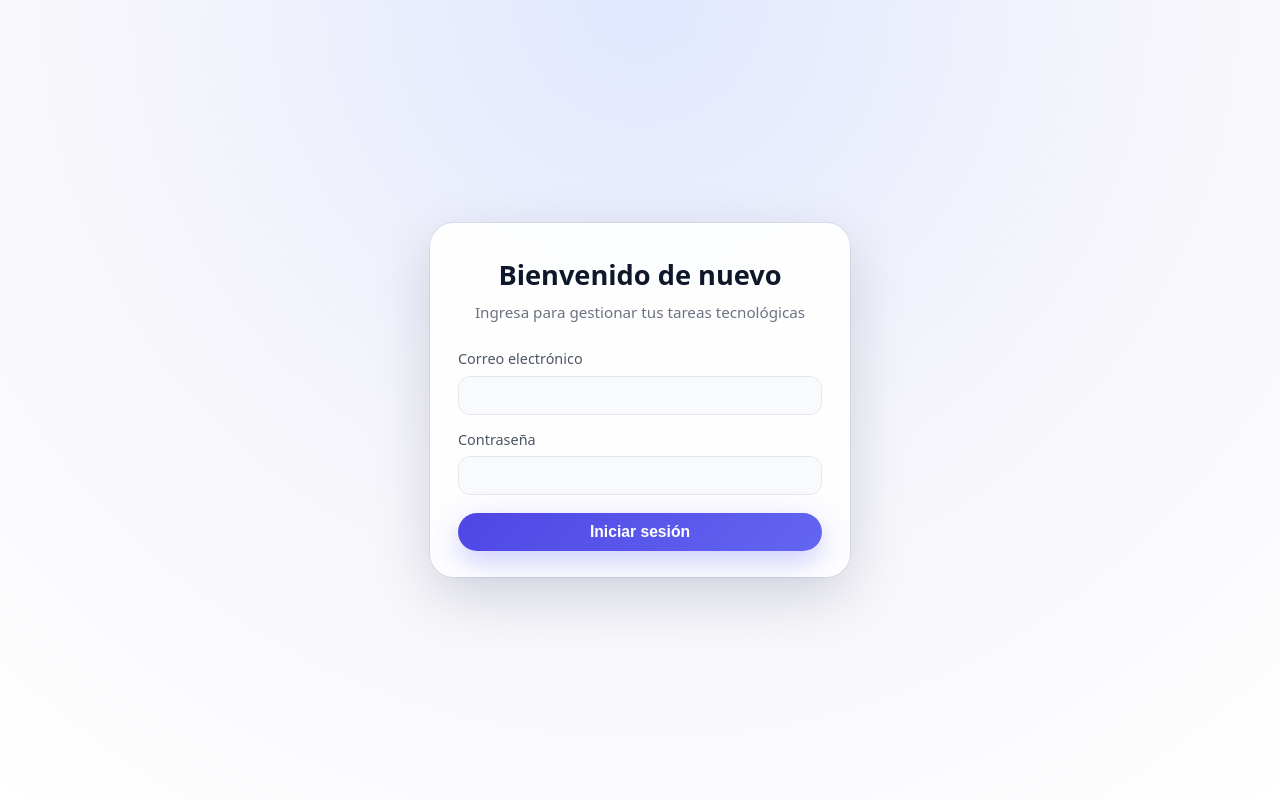
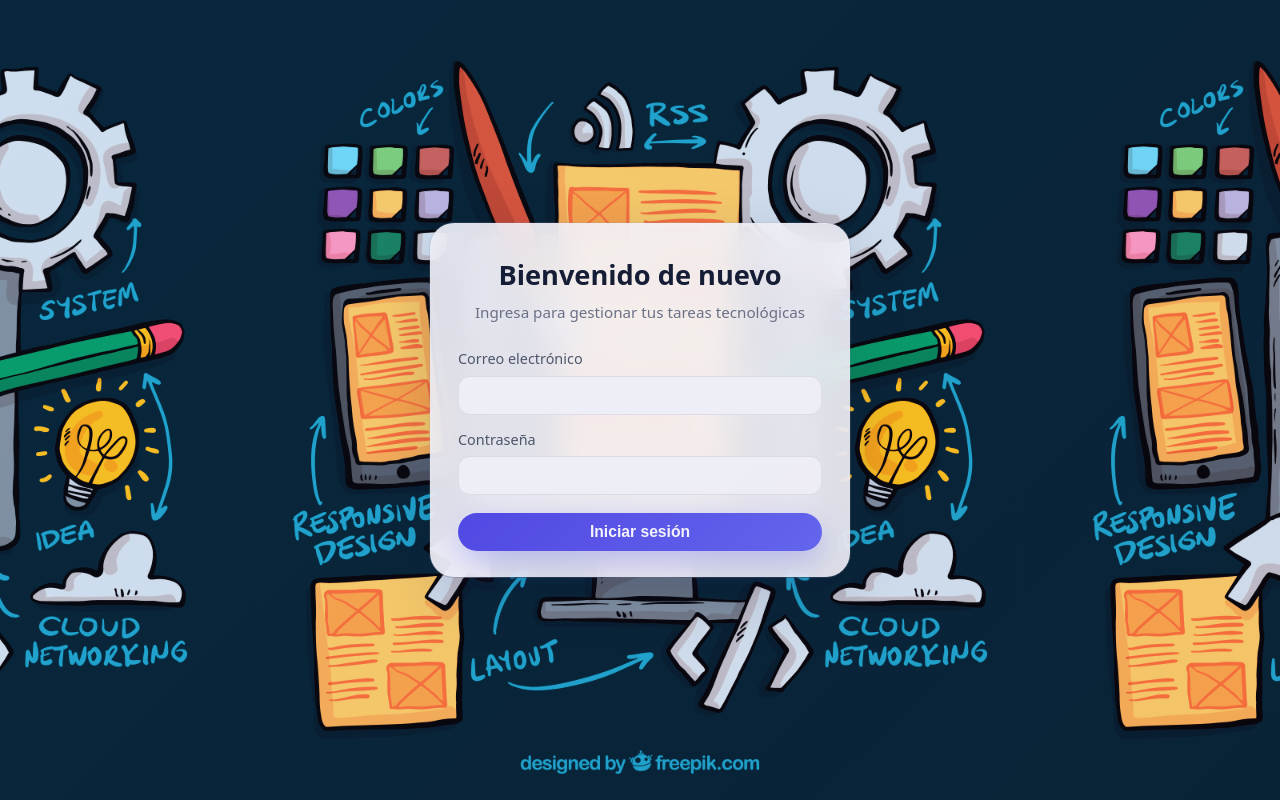
Before and after one commit to JuanG202/Notas-Tecnologicas, a React (Vite) app: page /login in a window 1280 px wide. Built offline with nearby package versions, Linux system fonts and the light colour scheme.

Commit message:
se agrega imagen a login

```diff
--- a/src/styles/Auth.css
+++ b/src/styles/Auth.css
@@ -74,6 +74,45 @@
   background: #ffffff;
 }
 
+.auth-page::before {
+  content: '';
+  position: absolute;
+  top: 0;
+  left: 0;
+  right: 0;
+  bottom: 0;
+  width: 100%;
+  height: 100%;
+  background-image: url("../assets/notas.jpg");
+  background-size: contain;
+  background-position: center center;
+  background-repeat: repeat;
+  background-attachment: scroll;
+  opacity: 1;
+  z-index: 0;
+  /* Mejoras para mejor calidad de imagen */
+  image-rendering: auto;
+  transform: translateZ(0);
+  will-change: transform;
+  /* Filtro sutil para mejorar la apariencia */
+  filter: brightness(1.05) contrast(1.05) saturate(1.1);
+}
+
+.auth-page::after {
+  content: '';
+  position: absolute;
+  top: 0;
+  left: 0;
+  right: 0;
+  bottom: 0;
+  width: 100%;
+  height: 100%;
+  /* Overlay más sutil para que la imagen se vea mejor */
+  background: linear-gradient(135deg, rgba(102, 126, 234, 0.08) 0%, rgba(118, 75, 162, 0.08) 100%);
+  z-index: 0;
+}
+
+
 .auth-button {
   margin-top: 4px;
   border: none;
```
Also changed, not shown: src/assets/notas.jpg (added).
